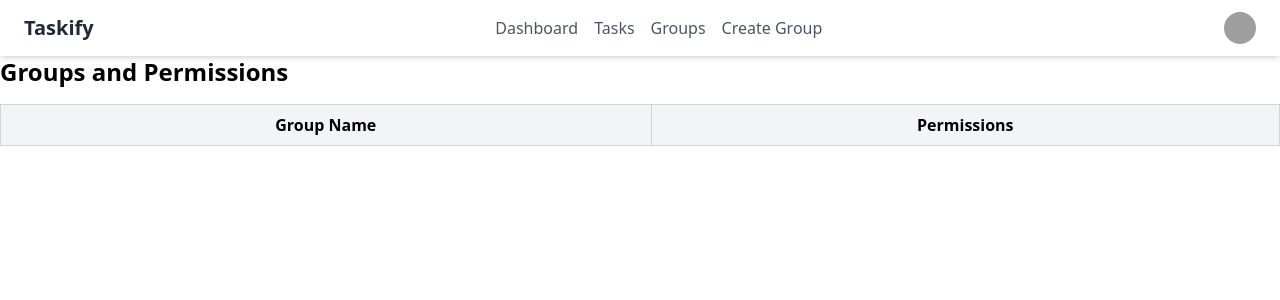
After one commit to Sobuj54/Python-PostgreSQL-Django-, a Django app: page /users/admin/group-list/ in a window 1280 px wide. The commit adds this page. Shown: the top 300 px of the page. Run offline with Django 5.2, Linux system fonts and the light colour scheme; lists and menus that the app fills with data are empty; some libraries are stand-ins or nearby versions; grey boxes are pictures that could not be loaded.

Commit message:
django create group, assign roles

```diff
--- a/milestone 1 getting started with django/module 1 project setup/static/css/output.css
+++ b/milestone 1 getting started with django/module 1 project setup/static/css/output.css
@@ -714,6 +730,14 @@ video {
   height: 3rem;
 }
 
+.h-6 {
+  height: 1.5rem;
+}
+
+.h-8 {
+  height: 2rem;
+}
+
 .min-h-screen {
   min-height: 100vh;
 }
@@ -730,8 +754,24 @@ video {
   width: 3rem;
 }
 
+.w-48 {
+  width: 12rem;
+}
+
+.w-6 {
+  width: 1.5rem;
+}
+
+.w-8 {
+  width: 2rem;
+}
+
 .w-full {
   width: 100%;
+}
+
+.min-w-full {
+  min-width: 100%;
 }
 
 .max-w-7xl {
@@ -774,6 +814,12 @@ video {
   gap: 1.25rem;
 }
 
+.space-x-4 > :not([hidden]) ~ :not([hidden]) {
+  --tw-space-x-reverse: 0;
+  margin-right: calc(1rem * var(--tw-space-x-reverse));
+  margin-left: calc(1rem * calc(1 - var(--tw-space-x-reverse)));
+}
+
 .space-y-4 > :not([hidden]) ~ :not([hidden]) {
   --tw-space-y-reverse: 0;
   margin-top: calc(1rem * calc(1 - var(--tw-space-y-reverse)));
@@ -795,6 +841,14 @@ video {
 .divide-gray-200 > :not([hidden]) ~ :not([hidden]) {
   --tw-divide-opacity: 1;
   border-color: rgb(229 231 235 / var(--tw-divide-opacity, 1));
+}
+
+.overflow-hidden {
+  overflow: hidden;
+}
+
+.overflow-x-auto {
+  overflow-x: auto;
 }
 
 .whitespace-nowrap {
@@ -880,6 +934,11 @@ video {
   background-color: rgb(255 255 255 / var(--tw-bg-opacity, 1));
 }
 
+.object-cover {
+  -o-object-fit: cover;
+     object-fit: cover;
+}
+
 .p-10 {
   padding: 2.5rem;
 }
@@ -958,6 +1021,11 @@ video {
 .text-sm {
   font-size: 0.875rem;
   line-height: 1.25rem;
+}
+
+.text-xl {
+  font-size: 1.25rem;
+  line-height: 1.75rem;
 }
 
 .text-xs {
@@ -1045,15 +1113,15 @@ video {
   color: rgb(255 255 255 / var(--tw-text-opacity, 1));
 }
 
+.shadow-lg {
+  --tw-shadow: 0 10px 15px -3px rgb(0 0 0 / 0.1), 0 4px 6px -4px rgb(0 0 0 / 0.1);
+  --tw-shadow-colored: 0 10px 15px -3px var(--tw-shadow-color), 0 4px 6px -4px var(--tw-shadow-color);
+  box-shadow: var(--tw-ring-offset-shadow, 0 0 #0000), var(--tw-ring-shadow, 0 0 #0000), var(--tw-shadow);
+}
+
 .shadow-md {
   --tw-shadow: 0 4px 6px -1px rgb(0 0 0 / 0.1), 0 2px 4px -2px rgb(0 0 0 / 0.1);
   --tw-shadow-colored: 0 4px 6px -1px var(--tw-shadow-color), 0 2px 4px -2px var(--tw-shadow-color);
-  box-shadow: var(--tw-ring-offset-shadow, 0 0 #0000), var(--tw-ring-shadow, 0 0 #0000), var(--tw-shadow);
-}
-
-.shadow-sm {
-  --tw-shadow: 0 1px 2px 0 rgb(0 0 0 / 0.05);
-  --tw-shadow-colored: 0 1px 2px 0 var(--tw-shadow-color);
   box-shadow: var(--tw-ring-offset-shadow, 0 0 #0000), var(--tw-ring-shadow, 0 0 #0000), var(--tw-shadow);
 }
 
@@ -1127,6 +1206,14 @@ video {
 }
 
 @media (min-width: 768px) {
+  .md\:flex {
+    display: flex;
+  }
+
+  .md\:hidden {
+    display: none;
+  }
+
   .md\:grid-cols-2 {
     grid-template-columns: repeat(2, minmax(0, 1fr));
   }
--- /dev/null
+++ b/milestone 1 getting started with django/module 1 project setup/users/templates/admin/dashboard.html
@@ -0,0 +1,133 @@
+{% load static %}
+
+<!DOCTYPE html>
+<html lang="en">
+  <head>
+    <meta charset="UTF-8" />
+    <meta name="viewport" content="width=device-width, initial-scale=1.0" />
+    <title>Document</title>
+    <link rel="stylesheet" href="{% static 'css/output.css' %}" />
+  </head>
+  <body>
+    <header class="bg-white shadow-md">
+      <nav class="container px-6 py-3 mx-auto">
+        <div class="flex items-center justify-between">
+          <a href="index.html" class="text-xl font-bold text-gray-800"
+            >Taskify</a
+          >
+          <div class="hidden space-x-4 md:flex">
+            <a
+              href="{% url 'users:admin-dashboard' %}"
+              class="text-gray-600 hover:text-gray-800"
+              >Dashboard</a
+            >
+            <a href="#" class="text-gray-600 hover:text-gray-800">Tasks</a>
+            <a href="{% url "users:group-list" %}" class="text-gray-600 hover:text-gray-800"
+              >Groups</a
+            >
+            <a
+              href="{% url "users:create-group" %}"
+              class="text-gray-600 hover:text-gray-800"
+              >Create Group</a
+            >
+          </div>
+          <div class="flex items-center">
+            <div class="relative">
+              <button
+                id="user-menu-button"
+                class="flex items-center focus:outline-none"
+              >
+                <img
+                  class="object-cover w-8 h-8 rounded-full"
+                  src="https://placekitten.com/100/100"
+                  alt="User avatar"
+                />
+              </button>
+              <div
+                id="user-menu"
+                class="absolute right-0 hidden w-48 py-1 mt-2 bg-white rounded-md shadow-lg"
+              >
+                <a
+                  href="{% url 'users:admin-dashboard' %}"
+                  class="block px-4 py-2 text-sm text-gray-700 hover:bg-gray-100"
+                  >Dashboard</a
+                >
+                <form method="post" action=href="{% url 'users:logout' %}">
+                  <button
+                    class="block px-4 py-2 text-sm text-gray-700 hover:bg-gray-100"
+                  >
+                    Logout
+                  </button>
+                </form>
+              </div>
+            </div>
+            <div class="ml-4 md:hidden">
+              <button
+                id="menu-toggle"
+                class="text-gray-600 hover:text-gray-800 focus:outline-none"
+              >
+                <svg
+                  class="w-6 h-6"
+                  fill="none"
+                  stroke="currentColor"
+                  viewBox="0 0 24 24"
+                  xmlns="http://www.w3.org/2000/svg"
+                >
+                  <path
+                    stroke-linecap="round"
+                    stroke-linejoin="round"
+                    stroke-width="2"
+                    d="M4 6h16M4 12h16m-7 6h7"
+                  ></path>
+                </svg>
+              </button>
+            </div>
+          </div>
+        </div>
+        <div id="mobile-menu" class="hidden mt-4 md:hidden">
+          <a href="#" class="block py-2 text-gray-600 hover:text-gray-800"
+            >Dashboard</a
+          >
+          <a href="#" class="block py-2 text-gray-600 hover:text-gray-800"
+            >Tasks</a
+          >
+          <a href="{% url "users:group-list" %}" class="block py-2 text-gray-600 hover:text-gray-800"
+            >Groups</a
+          >
+          <a  href="{% url "users:create-group" %}" class="block py-2 text-gray-600 hover:text-gray-800"
+            >Create Group</a
+          >
+        </div>
+      </nav>
+    </header>
+
+    <main>
+
+        {% block content %}
+            {% include "admin/user-list.html" %}
+        {% endblock content%}
+
+    </main>
+
+    <script>
+      document
+        .getElementById("menu-toggle")
+        .addEventListener("click", function () {
+          document.getElementById("mobile-menu").classList.toggle("hidden");
+        });
+
+      document
+        .getElementById("user-menu-button")
+        .addEventListener("click", function () {
+          document.getElementById("user-menu").classList.toggle("hidden");
+        });
+
+      // Close the dropdown when clicking outside
+      window.addEventListener("click", function (e) {
+        if (!document.getElementById("user-menu-button").contains(e.target)) {
+          document.getElementById("user-menu").classList.add("hidden");
+        }
+      });
+    </script>
+  </body>
+</html>
--- /dev/null
+++ b/milestone 1 getting started with django/module 1 project setup/users/templates/admin/group-list.html
@@ -0,0 +1,36 @@
+{% extends "admin/dashboard.html" %}
+{% block content %}
+<div class="container mx-auto">
+    <h2 class="mb-4 text-2xl font-bold">Groups and Permissions</h2>
+    <div class="overflow-x-auto">
+            <table class="w-full border border-collapse border-gray-300 table-auto">
+            <thead>
+                <tr class="bg-gray-100">
+                <th class="px-4 py-2 border border-gray-300">Group Name</th>
+                <th class="px-4 py-2 border border-gray-300">Permissions</th>
+                </tr>
+            </thead>
+            <tbody>
+                <!-- Example group data -->
+                {% for group in groups %}
+                <tr class="odd:bg-white even:bg-gray-50">
+                <td class="px-4 py-2 font-medium border border-gray-300">
+                    {{group.name}}
+                </td>
+                <td class="px-4 py-2 border border-gray-300">
+                    <ul class="list-disc list-inside">
+                    {% for permission in group.permissions.all %}
+                        <li>{{permission.name}}</li>
+
+                        {% empty %}
+                            <span class="text-lg">No permissions.</span>
+                    {% endfor %}
+                    </ul>
+                </td>
+                </tr>
+                {% endfor %}
+            </tbody>
+            </table>
+    </div>
+</div>
+{% endblock content %}
--- a/milestone 1 getting started with django/module 1 project setup/users/urls.py
+++ b/milestone 1 getting started with django/module 1 project setup/users/urls.py
@@ -1,5 +1,5 @@
 from django.urls import path
-from users.views import sign_up, sign_in, user_logout, active_user
+from users.views import sign_up, sign_in, user_logout, active_user, admin_dashboard, assign_role, create_group, group_list
 
 app_name = "users"
 
@@ -7,5 +7,9 @@ urlpatterns = [
     path("sign-up/", sign_up, name="sign-up"),
     path("login/",sign_in, name="login"),
     path("logout/",user_logout, name="logout"),
-    path("activate/<int:user_id>/<str:token>/",active_user)
+    path("activate/<int:user_id>/<str:token>/",active_user),
+    path("admin/dashboard/", admin_dashboard, name="admin-dashboard"),
+    path("admin/<int:user_id>/assign-role/",assign_role, name="assign-role"),
+    path("admin/create-group/", create_group, name="create-group"),
+    path("admin/group-list/",group_list, name="group-list")
 ]
--- a/milestone 1 getting started with django/module 1 project setup/users/views.py
+++ b/milestone 1 getting started with django/module 1 project setup/users/views.py
@@ -1,8 +1,8 @@
 from django.shortcuts import render, redirect, HttpResponse
-from users.forms import CustomRegistrationForm, LoginForm
+from users.forms import CustomRegistrationForm, LoginForm, AssignRoleForm, CreateGroupForm
 from django.contrib import messages
 from django.contrib.auth import login,logout
-from django.contrib.auth.models import User
+from django.contrib.auth.models import User, Group
 from django.contrib.auth.tokens import default_token_generator
 # Create your views here.
 
@@ -47,3 +47,39 @@ def active_user(request, user_id, token):
             return HttpResponse("Invalid id or token.")
     except User.DoesNotExist:
         return HttpResponse("User does not exist.")
+
+def admin_dashboard(request):
+    users = User.objects.all()
+    return render(request, "admin/dashboard.html", {"users": users})
+
+def assign_role(request, user_id):
+    user = User.objects.get(id=user_id)
+    form = AssignRoleForm()
+
+    if request.method == "POST":
+        form = AssignRoleForm(request.POST)
+        if form.is_valid():
+            role = form.cleaned_data.get("role")
+            user.groups.clear() # removes previous role
+            user.groups.add(role)
+            messages.success(request, f"{user.username} has been assigned to {role.name} role")
+            return redirect("users:admin-dashboard")
+
+    return render(request, "admin/assign-role.html", {"form": form})
+
+def create_group(request):
+    form = CreateGroupForm()
+
+    if request.method == 'POST':
+        form = CreateGroupForm(request.POST)
+        if form.is_valid():
+            group = form.save()
+            messages.success(request, f"Group {group.name} has been created successfully.")
+            return redirect("users:create-group")
+
+    return render(request, "admin/create-group.html", {"form":form})
+
+
+def group_list(request):
+    groups = Group.objects.all()
+    return render(request, "admin/group-list.html", {"groups": groups})
```
Also changed, not shown: other parts of milestone 1 getting started with django/module 1 project setup/static/css/output.css (+35 -4 lines), milestone 1 getting started with django/module 1 project setup/users/forms.py (+21 -1 lines), milestone 1 getting started with django/module 1 project setup/users/signals.py (+9 -1 lines), milestone 1 getting started with django/module 1 project setup/users/templates/admin/assign-role.html (added, +19 -0 lines), milestone 1 getting started with django/module 1 project setup/users/templates/admin/create-group.html (added, +19 -0 lines), milestone 1 getting started with django/module 1 project setup/users/templates/admin/user-list.html (added, +60 -0 lines).
